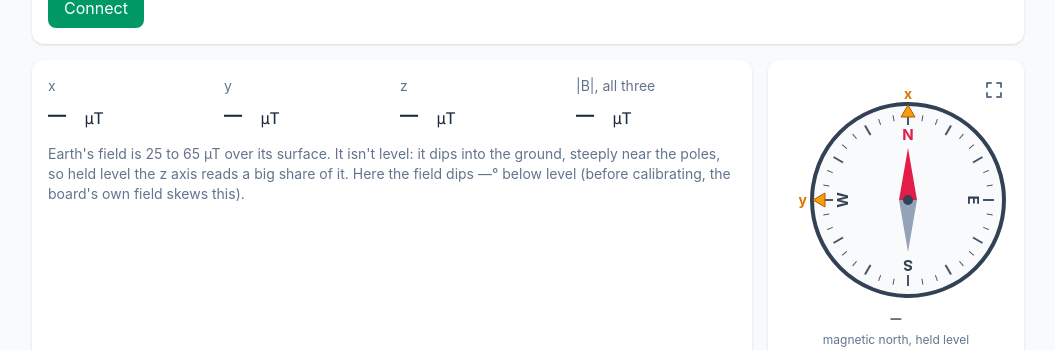
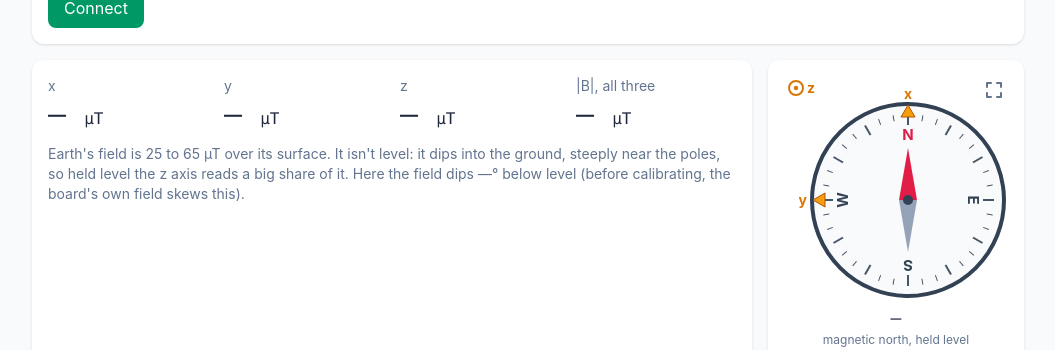
Before and after one commit to aguegu/i2c.ninja, a Vue app: page /hmc5883l in a window 1280 px wide. Shown: the part 577-927 px from the top of the page, without its empty margins (112-1167 px from the left). Built offline with nearby package versions, Linux system fonts and the light colour scheme.

Commit message:
CompassRose: the board's z in the corner, out of it toward you (seen from above)
Co-Authored-By: Claude Opus 5.5 <noreply@anthropic.com>

```diff
--- a/src/components/CompassRose.vue
+++ b/src/components/CompassRose.vue
@@ -1,7 +1,8 @@
 <script setup>
 // A compass rose as a phone shows one: the board's nose fixed at the top,
 // the rose turned so its N points at magnetic north; the board's x (the
-// nose) and y (its left) marked on the rim. heading: degrees
+// nose) and y (its left) marked on the rim, z (out of the board, toward
+// you: seen from above) in the corner. heading: degrees
 // clockwise from magnetic north to the nose (null: none yet). A button
 // takes it full screen, the heading written large there.
 import { ref, computed } from 'vue';
@@ -42,6 +43,12 @@ const { full, toggle } = useFullscreen(box);
       <!-- the board's y: fixed, to the left -->
       <path :d="`M ${-RING - 9} 0 L ${-RING + 3} -7 L ${-RING + 3} 7 Z`" fill="#f59e0b" stroke="#b45309" />
       <text :x="-RING - 15" y="5" text-anchor="end" font-size="14" font-weight="bold" fill="#d97706">y</text>
+      <!-- the board's z: out of it, toward you (seen from above, face up) -->
+      <g :transform="`translate(${-R - LABEL_ROOM + 12} ${-R - LABEL_ROOM + 12})`">
+        <circle r="7" fill="none" stroke="#d97706" stroke-width="2" />
+        <circle r="2.2" fill="#d97706" />
+        <text x="11" y="5" font-size="14" font-weight="bold" fill="#d97706">z</text>
+      </g>
     </svg>
     <p :class="full ? 'font-mono text-3xl tabular-nums' : 'mt-1 font-mono text-lg tabular-nums'">{{ heading === null ? '—' : `${heading.toFixed(0)}° ${name}` }}</p>
     <FullscreenButton v-if="canFullscreen" :full="full" class="absolute top-0 right-0" @toggle="toggle" />
```
